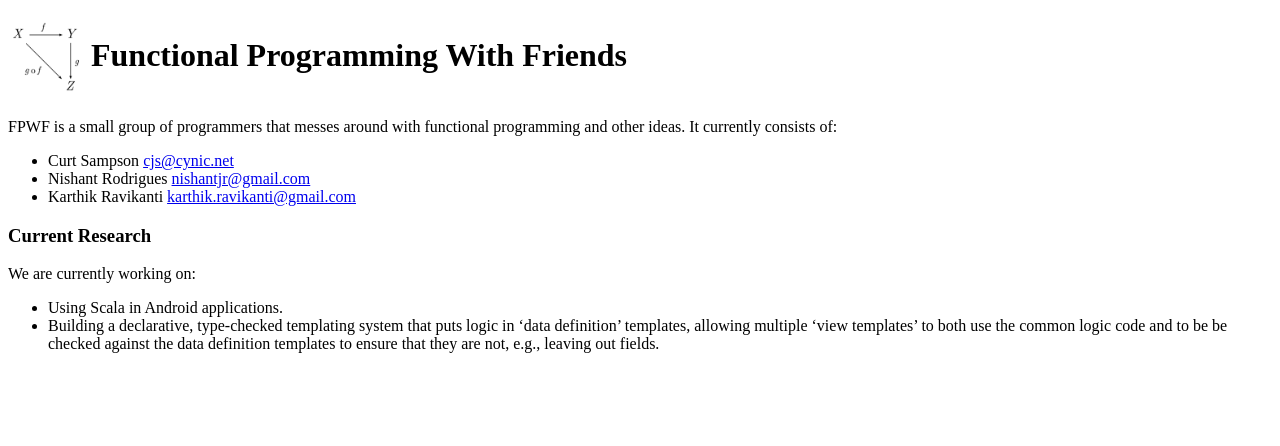
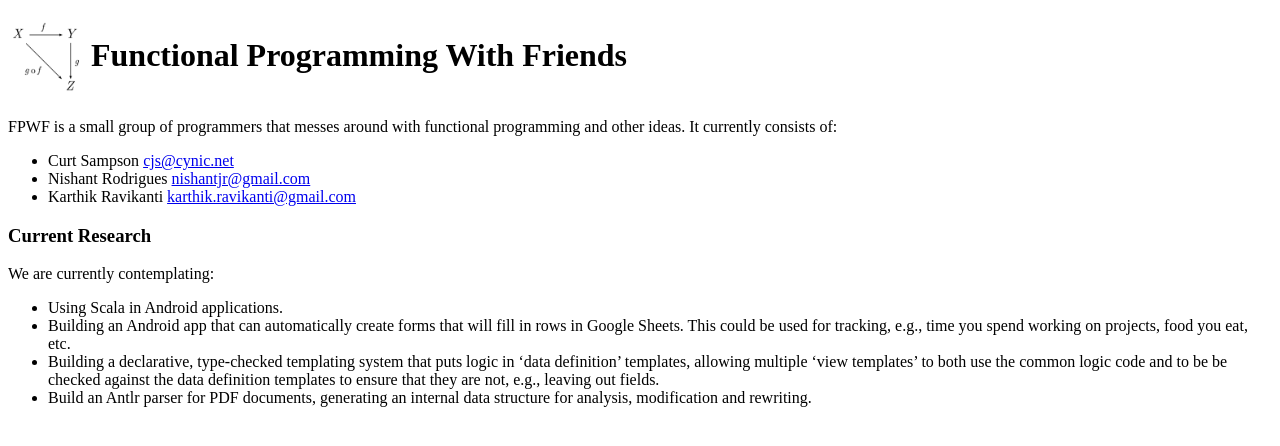
Before and after one commit to 0cjs/fpwf, a Jekyll site: the page built from src/index.md, in a window 1280 px wide. Shown: the top 446 px of the page. Built offline with Jekyll 4.4.1, drawn with Linux system fonts in a browser that asks for light colours.

Commit message:
Top page: add some more research ideas.

```diff
--- a/src/index.md
+++ b/src/index.md
@@ -12,11 +12,16 @@ programming and other ideas. It currently consists of:
 
 ### Current Research
 
-We are currently working on:
+We are currently contemplating:
 
 * Using Scala in Android applications.
+* Building an Android app that can automatically create forms that
+  will fill in rows in Google Sheets. This could be used for tracking,
+  e.g., time you spend working on projects, food you eat, etc.
 * Building a declarative, type-checked templating system that
   puts logic in 'data definition' templates, allowing multiple
   'view templates' to both use the common logic code and to be be
   checked against the data definition templates to ensure that
   they are not, e.g., leaving out fields.
+* Build an Antlr parser for PDF documents, generating an internal data
+  structure for analysis, modification and rewriting.
```
